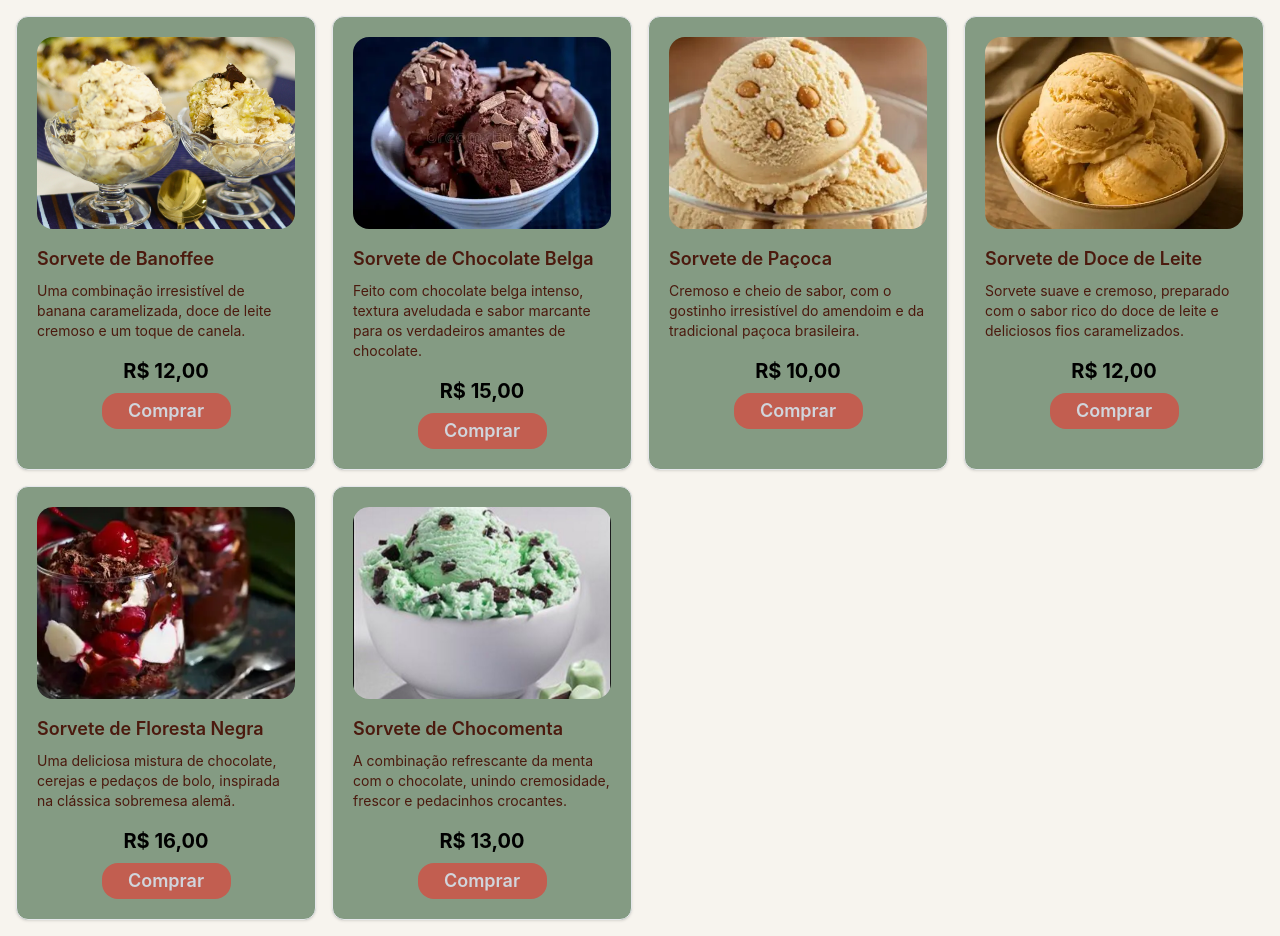
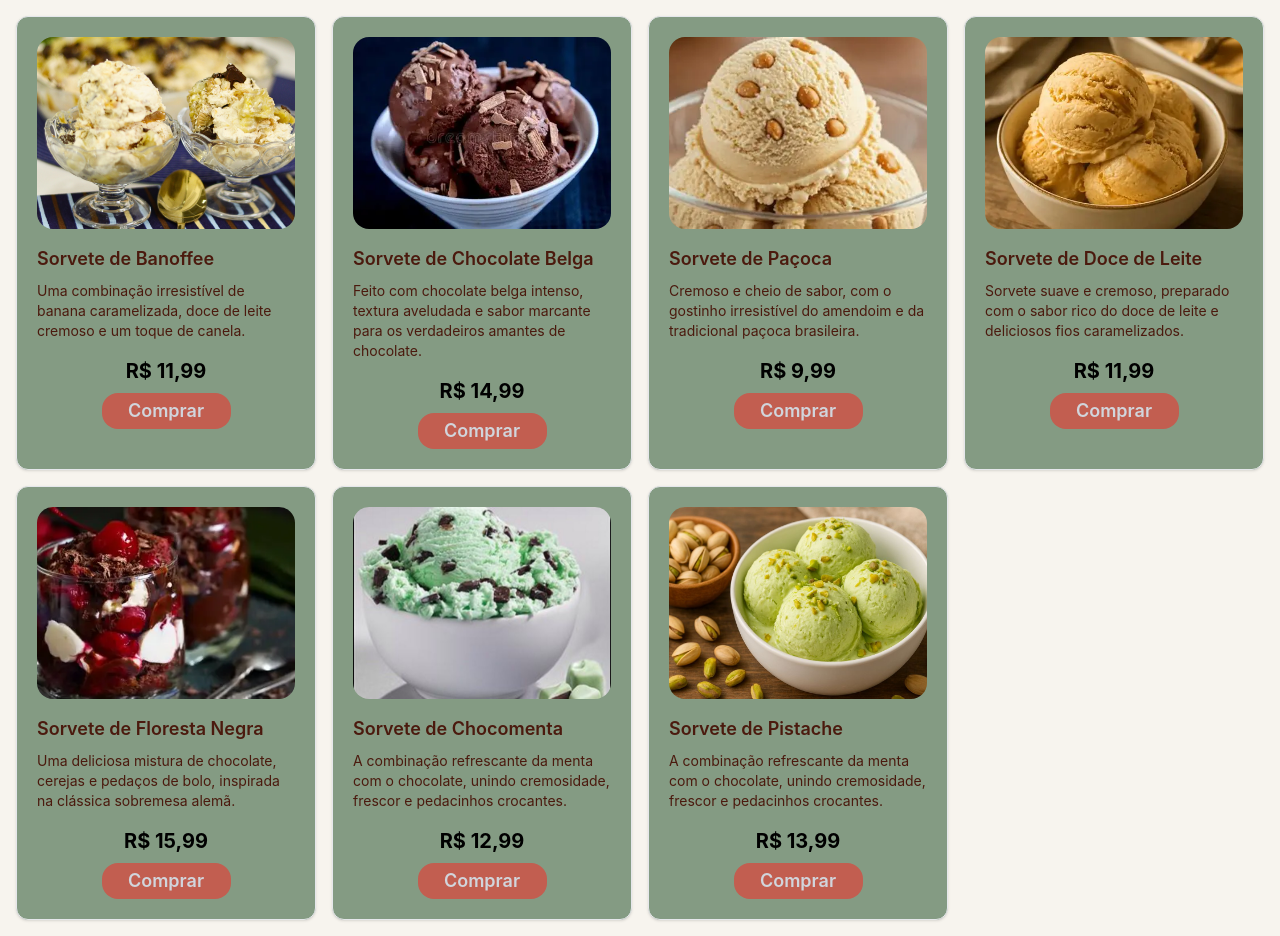
Before and after one commit to ExercicioCidade/CP-Sorveteria, a React (Vite) app: page / in a window 1280 px wide. Built offline with nearby package versions, Linux system fonts and the light colour scheme.

Commit message:
[Feat] Adicionando sabor pistache e ajustando preços.

```diff
--- a/src/components/Cards.jsx
+++ b/src/components/Cards.jsx
@@ -7,43 +7,50 @@ const Cards = () => {
       id: 1,
       title: "Sorvete de Banoffee",
       description: "Uma combinação irresistível de banana caramelizada, doce de leite cremoso e um toque de canela.",
-      price: 12.00,
+      price: 11.99,
       image: "src/assets/banoffee.png"
     },
     {
       id: 2,
       title: "Sorvete de Chocolate Belga",
       description: "Feito com chocolate belga intenso, textura aveludada e sabor marcante para os verdadeiros amantes de chocolate.",
-      price: 15.00,
+      price: 14.99,
       image: "src/assets/chocolate_belga.png"
     },
     {
       id: 3,
       title: "Sorvete de Paçoca",
       description: "Cremoso e cheio de sabor, com o gostinho irresistível do amendoim e da tradicional paçoca brasileira.",
-      price: 10.00,
+      price: 9.99,
       image: "src/assets/pacoca.png"
     },
     {
       id: 4,
       title: "Sorvete de Doce de Leite",
       description: "Sorvete suave e cremoso, preparado com o sabor rico do doce de leite e deliciosos fios caramelizados.",
-      price: 12.00,
+      price: 11.99,
       image: "src/assets/doce_de_leite.png"
     },
     {
       id: 5,
       title: "Sorvete de Floresta Negra",
       description: "Uma deliciosa mistura de chocolate, cerejas e pedaços de bolo, inspirada na clássica sobremesa alemã.",
-      price: 16.00,
+      price: 15.99,
       image: "src/assets/floresta_negra.png"
     },
     {
       id: 6,
       title: "Sorvete de Chocomenta",
       description: "A combinação refrescante da menta com o chocolate, unindo cremosidade, frescor e pedacinhos crocantes.",
-      price: 13.00,
+      price: 12.99,
       image: "src/assets/chocomenta.png"
+    },
+    {
+      id: 7,
+      title: "Sorvete de Pistache",
+      description: "A combinação refrescante da menta com o chocolate, unindo cremosidade, frescor e pedacinhos crocantes.",
+      price: 13.99,
+      image: "src/assets/pistache.png"
     },
   ];
 
```
Also changed, not shown: src/assets/pistache.png (added).
